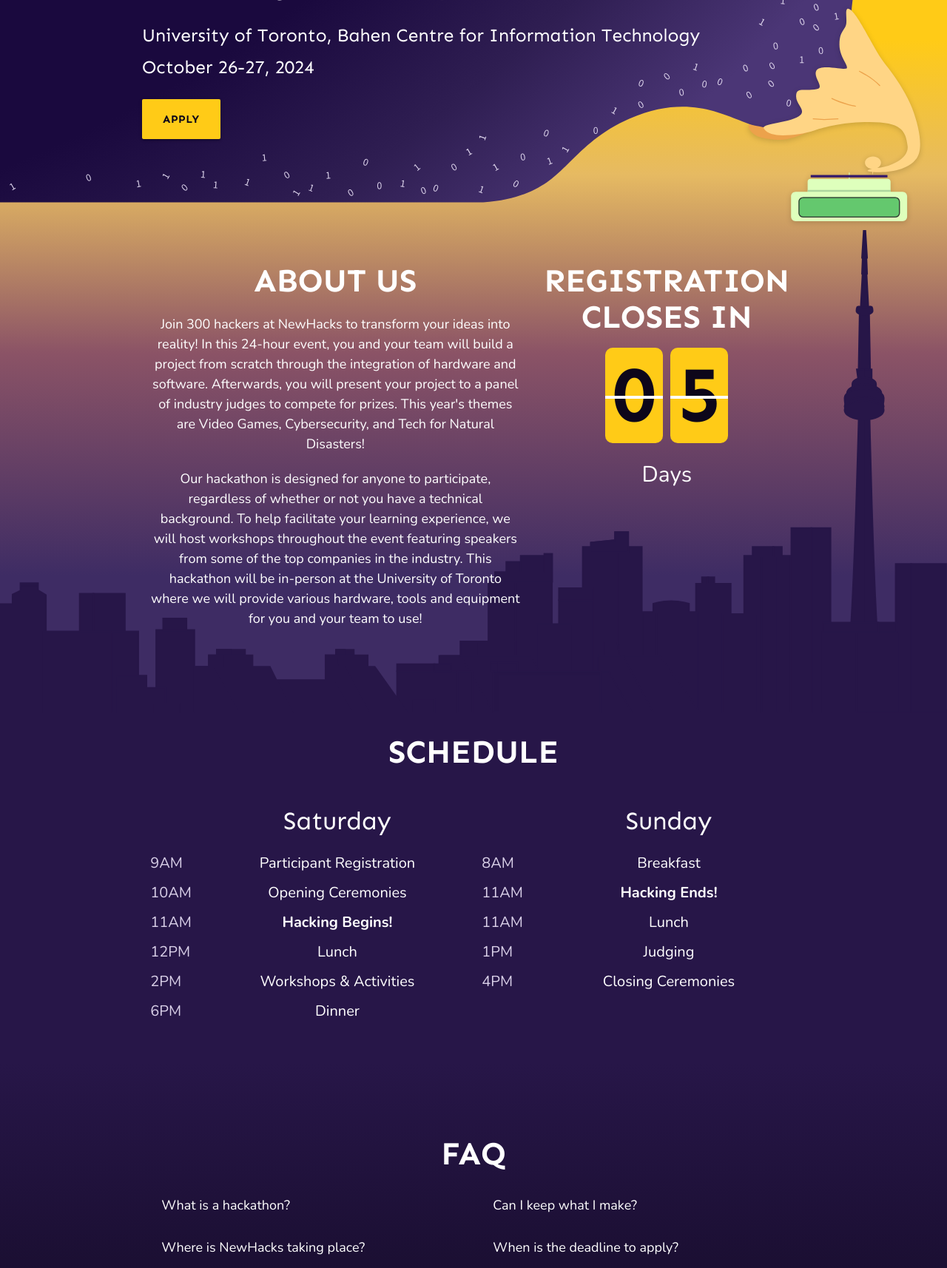
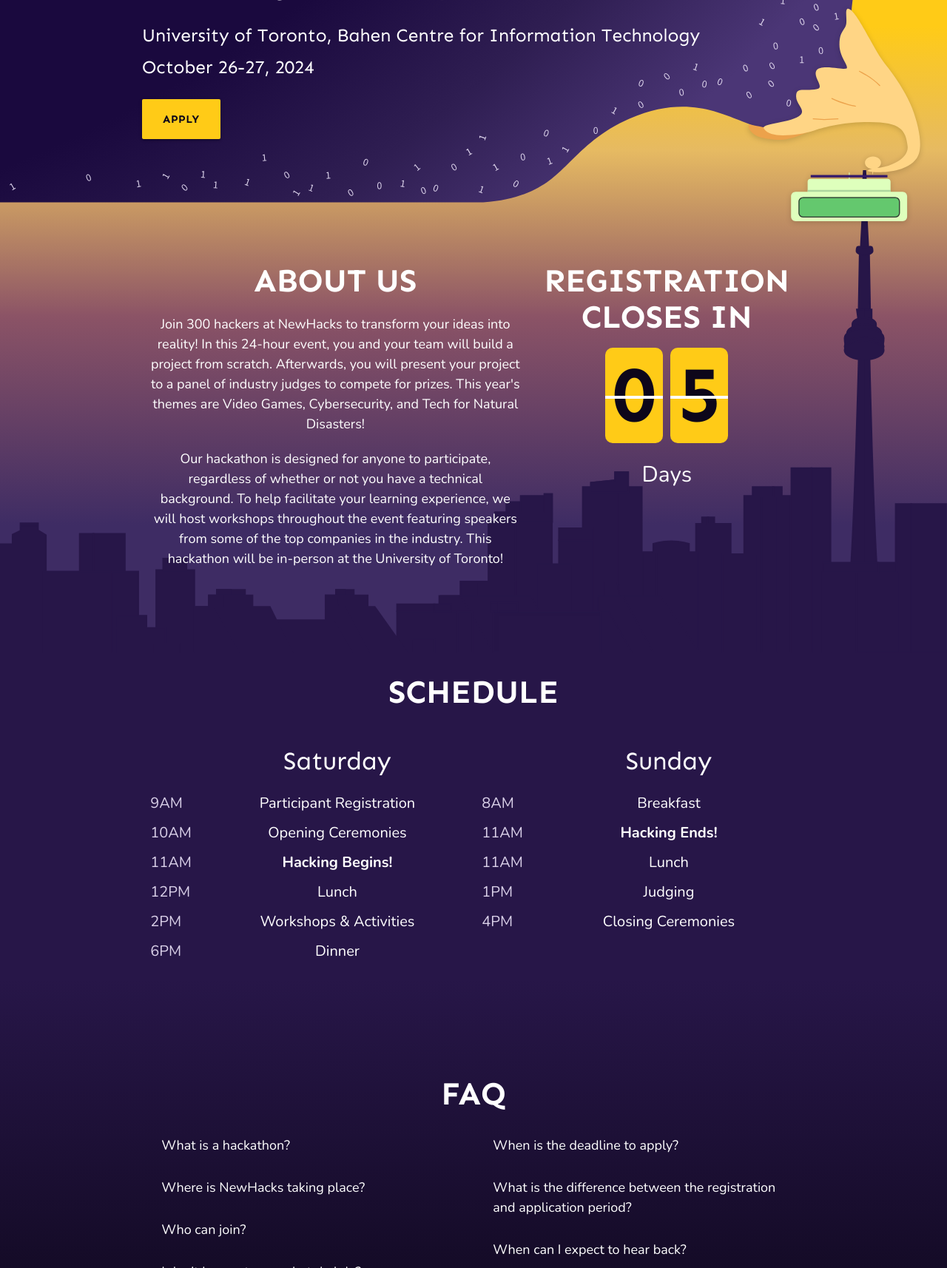
Before and after one commit to ieeeuoft/newhacks-site-2024, a Django app: page / in a window 1280 px wide. Shown: the part 246-1960 px from the top of the page at 74% size. Run offline with Django 3.2, Linux system fonts and the light colour scheme; style sheets or scripts are compiled from the project's sources.

Commit message:
remove hardware related faq stuff (#19)
* remove hardware related faq stuff

* change

* change

```diff
--- a/hackathon_site/event/jinja2/event/landing.html
+++ b/hackathon_site/event/jinja2/event/landing.html
@@ -64,10 +64,10 @@
                     <h3 class="center white-text">About us</h3>
 
                     <p class="center white-text">
-                        Join 300 hackers at NewHacks to transform your ideas into reality! In this 24-hour event, you and your team will build a project from scratch through the integration of hardware and software. Afterwards, you will present your project to a panel of industry judges to compete for prizes. This year's themes are Video Games, Cybersecurity, and Tech for Natural Disasters!
+                        Join 300 hackers at NewHacks to transform your ideas into reality! In this 24-hour event, you and your team will build a project from scratch. Afterwards, you will present your project to a panel of industry judges to compete for prizes. This year's themes are Video Games, Cybersecurity, and Tech for Natural Disasters!
                     </p>
                     <p class="center white-text">
-                        Our hackathon is designed for anyone to participate, regardless of whether or not you have a technical background. To help facilitate your learning experience, we will host workshops throughout the event featuring speakers from some of the top companies in the industry. This hackathon will be in-person at the University of Toronto where we will provide various hardware, tools and equipment for you and your team to use!
+                        Our hackathon is designed for anyone to participate, regardless of whether or not you have a technical background. To help facilitate your learning experience, we will host workshops throughout the event featuring speakers from some of the top companies in the industry. This hackathon will be in-person at the University of Toronto!
                     </p>
                 </div>
 
@@ -259,16 +259,16 @@
 
                 <div class="col s12 m6">
                     <ul class="collapsible">
-                        <li>
-                            <div class="collapsible-header">
-                                Can I keep what I make?
-                            </div>
-                            <div class="collapsible-body">
-                                <span>
-                                    If you borrow equipment during the event, the equipment must be disassembled and returned. If you bring your own equipment and hardware to the event, of course you can bring it home.
-                                </span>
-                            </div>
-                        </li>
+{#                        <li>#}
+{#                            <div class="collapsible-header">#}
+{#                                Can I keep what I make?#}
+{#                            </div>#}
+{#                            <div class="collapsible-body">#}
+{#                                <span>#}
+{#                                    If you bring your own equipment or software to the event for your project creation, of course you can bring it home.#}
+{#                                </span>#}
+{#                            </div>#}
+{#                        </li>#}
                         <li>
                             <div class="collapsible-header">
                                 When is the deadline to apply?
@@ -324,16 +324,17 @@
                                     Yes, this hackathon will be hosted completely in-person at the University of Toronto.
                                 </span>
                             </div>
-                            <li>
-                                <div class="collapsible-header">
-                                    Do we need to have any hardware/software to participate?
-                                </div>
-                                <div class="collapsible-body">
-                                    <span>
-                                        Nope! Unfortunately, we will not be providing any hardware for you to be using here, but you are welcome to bring your own hardware/software for your projects!</a>
-                                    </span>
-                                </div>
-                            </li>
+{#                            <li>#}
+{#                                <div class="collapsible-header">#}
+{#                                    Do we need to have any software to participate?#}
+{#                                </div>#}
+{#                                <div class="collapsible-body">#}
+{#                                    <span>#}
+{#                                        You are not required to bring any specific software to be eligible to participate.#}
+{#                                        We welcome you to bring your own software to build your specific projects!</a>#}
+{#                                    </span>#}
+{#                                </div>#}
+{#                            </li>#}
                         </li>
                     </ul>
                 </div>
```
